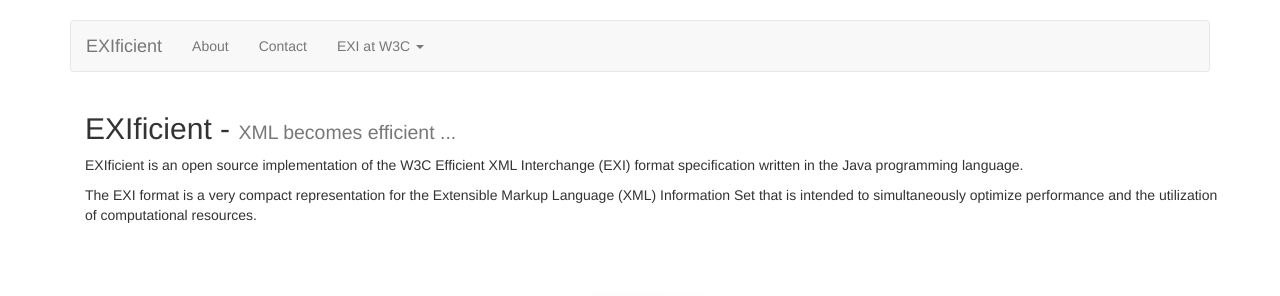
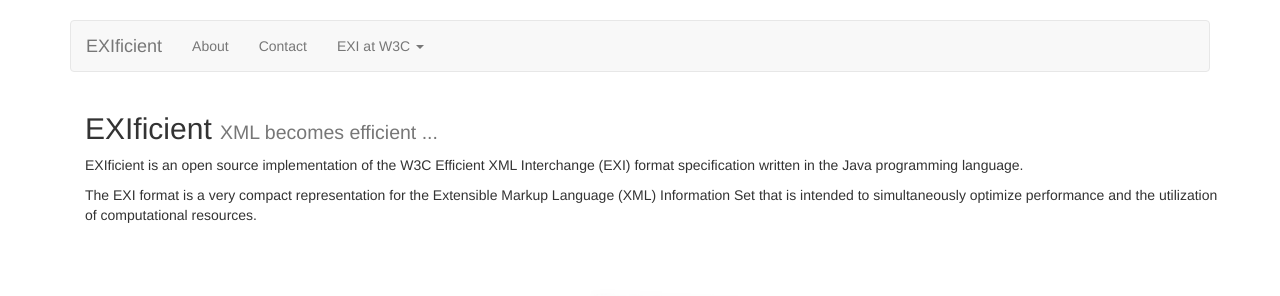
Before and after one commit to EXIficient/exificient.github.io, a Jekyll site: the page built from index.html, in a window 1280 px wide. Shown: the top 296 px of the page. Built offline with Jekyll 4.4.1, drawn with Linux system fonts in a browser that asks for light colours; nearby versions of some CDN libraries.

```diff
--- a/index.html
+++ b/index.html
@@ -3,7 +3,7 @@ layout: default
 title: Home
 ---
 <div>
-	<h2>EXIficient - <small>XML becomes efficient ...</small></h2>
+	<h2>EXIficient <small>XML becomes efficient ...</small></h2>
 	<p>EXIficient is an open source implementation of the W3C Efficient XML Interchange (EXI) format specification written in the Java programming language.</p>
 
 	<p>The EXI format is a very compact representation for the Extensible Markup Language (XML) Information Set that is intended to simultaneously optimize performance and the utilization of computational resources.</p>
```
